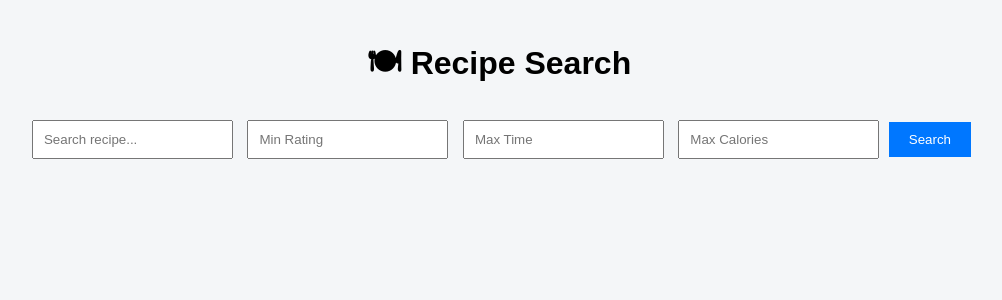
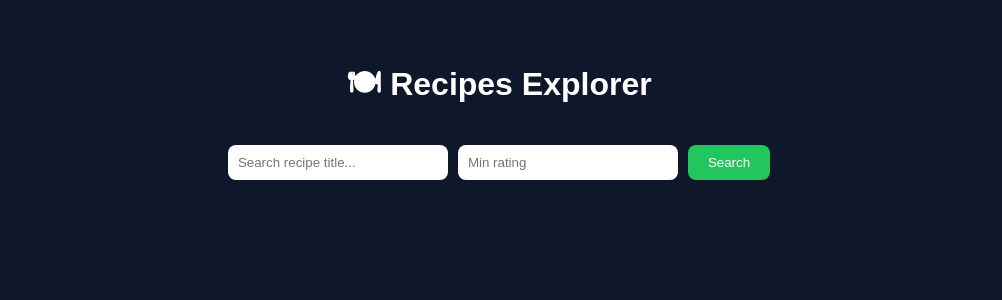
Before and after one commit to sanjai20/Recipes_api, a FastAPI app: template app/templates/index.html in a window 1280 px wide. Shown: the top 300 px of the page, without its empty margins (141-1143 px from the left). Run offline with FastAPI, Linux system fonts and the light colour scheme; the template is opened without the code that fills it, so the values that code supplies are empty.

Commit message:
Add modern UI

```diff
--- a/app/main.py
+++ b/app/main.py
@@ -1,31 +1,36 @@
-from fastapi import FastAPI
+from fastapi import FastAPI, Request
 from fastapi.staticfiles import StaticFiles
+from fastapi.responses import HTMLResponse
 from fastapi.templating import Jinja2Templates
 
 from .routers import recipes
-from .database import engine
-from .models import Base
+from .database import Base, engine
 
-# --------------------------------------------------
-# Create FastAPI app
-# --------------------------------------------------
+# create tables
+Base.metadata.create_all(bind=engine)
+
 app = FastAPI(title="Recipes API")
 
-# ✅ Create database tables automatically
-Base.metadata.create_all(bind=engine)
-
-# --------------------------------------------------
-# Routers
-# --------------------------------------------------
+# include API router
 app.include_router(recipes.router)
 
-# --------------------------------------------------
-# Static & Templates (UI)
-# --------------------------------------------------
-app.mount("/static", StaticFiles(directory="app/static"), name="static")
+# templates
 templates = Jinja2Templates(directory="app/templates")
 
+# static files (CSS)
+app.mount("/static", StaticFiles(directory="app/static"), name="static")
 
+
+# ---------- API HEALTH ----------
 @app.get("/")
 def home():
     return {"message": "Recipes API Running"}
+
+
+# ---------- UI PAGE ----------
+@app.get("/ui", response_class=HTMLResponse)
+def ui(request: Request):
+    return templates.TemplateResponse(
+        "index.html",
+        {"request": request}
+    )
--- a/app/static/style.css
+++ b/app/static/style.css
@@ -1,36 +1,52 @@
 body {
-    font-family: Arial;
-    margin: 40px;
-    background: #f4f6f8;
+    font-family: Arial, sans-serif;
+    background: #0f172a;
+    color: white;
+    margin: 0;
+}
+
+.container {
+    max-width: 900px;
+    margin: auto;
+    padding: 40px;
 }
 
 h1 {
     text-align: center;
+    margin-bottom: 30px;
 }
 
-.filters {
-    text-align: center;
-    margin-bottom: 20px;
+.search-box {
+    display: flex;
+    gap: 10px;
+    justify-content: center;
+    margin-bottom: 30px;
 }
 
 input {
     padding: 10px;
-    margin: 5px;
+    border-radius: 8px;
+    border: none;
+    width: 200px;
 }
 
 button {
     padding: 10px 20px;
-    background: #0077ff;
+    background: #22c55e;
+    border: none;
+    border-radius: 8px;
     color: white;
-    border: none;
     cursor: pointer;
 }
 
+button:hover {
+    background: #16a34a;
+}
+
 .card {
-    background: white;
-    padding: 15px;
-    margin: 10px auto;
-    width: 60%;
-    border-radius: 8px;
-    box-shadow: 0 2px 6px rgba(0,0,0,0.1);
+    background: #1e293b;
+    padding: 20px;
+    margin-bottom: 15px;
+    border-radius: 12px;
+    box-shadow: 0 0 10px rgba(0,0,0,0.3);
 }
--- a/app/templates/index.html
+++ b/app/templates/index.html
@@ -1,60 +1,59 @@
 <!DOCTYPE html>
 <html>
 <head>
-    <title>Recipe Search</title>
+    <title>Recipes Explorer</title>
     <link rel="stylesheet" href="/static/style.css">
 </head>
 
 <body>
 
-<h1>🍽 Recipe Search</h1>
+<div class="container">
 
-<div class="filters">
-    <input id="title" placeholder="Search recipe..." />
-    <input id="rating" type="number" placeholder="Min Rating" />
-    <input id="time" type="number" placeholder="Max Time" />
-    <input id="calories" type="number" placeholder="Max Calories" />
+    <h1>🍽 Recipes Explorer</h1>
 
+    <!-- SEARCH BAR -->
+    <div class="search-box">
+        <input type="text" id="title" placeholder="Search recipe title...">
+        <input type="number" id="rating" placeholder="Min rating">
         <button onclick="searchRecipes()">Search</button>
     </div>
 
+    <!-- RESULTS -->
     <div id="results"></div>
 
+</div>
+
 <script>
+
 async function searchRecipes() {
 
     const title = document.getElementById("title").value;
     const rating = document.getElementById("rating").value;
-    const time = document.getElementById("time").value;
-    const calories = document.getElementById("calories").value;
 
-    let url = `/api/recipes/search?page=1&limit=10`;
+    let url = `/api/recipes/search?`;
 
-    if(title) url += `&title=${title}`;
-    if(rating) url += `&min_rating=${rating}`;
-    if(time) url += `&max_time=${time}`;
-    if(calories) url += `&max_calories=${calories}`;
+    if(title) url += `title=${title}&`;
+    if(rating) url += `min_rating=${rating}&`;
 
-    const res = await fetch(url);
-    const data = await res.json();
+    const response = await fetch(url);
+    const data = awaitrat response.json();
 
-    const container = document.getElementById("results");
-    container.innerHTML = "";
+    const resultsDiv = document.getElementById("results");
+    resultsDiv.innerHTML = "";
 
-    data.data.forEach(recipe => {
+    data.forEach(recipe => {
 
-        const card = `
+        resultsDiv.innerHTML += `
             <div class="card">
                 <h3>${recipe.title}</h3>
-            <p>⭐ Rating: ${recipe.rating ?? "N/A"}</p>
-            <p>⏱ Time: ${recipe.total_time ?? "N/A"} mins</p>
-            <p>🍴 Cuisine: ${recipe.cuisine ?? "N/A"}</p>
+                <p><b>Cuisine:</b> ${recipe.cuisine || "N/A"}</p>
+                <p><b>Rating:</b> ⭐ ${recipe.rating ?? "N/A"}</p>
+                <p>${recipe.description || ""}</p>
             </div>
         `;
-
-        container.innerHTML += card;
     });
 }
+
 </script>
 
 </body>
```
Lines whose indentation alone changed are shown as unchanged.
